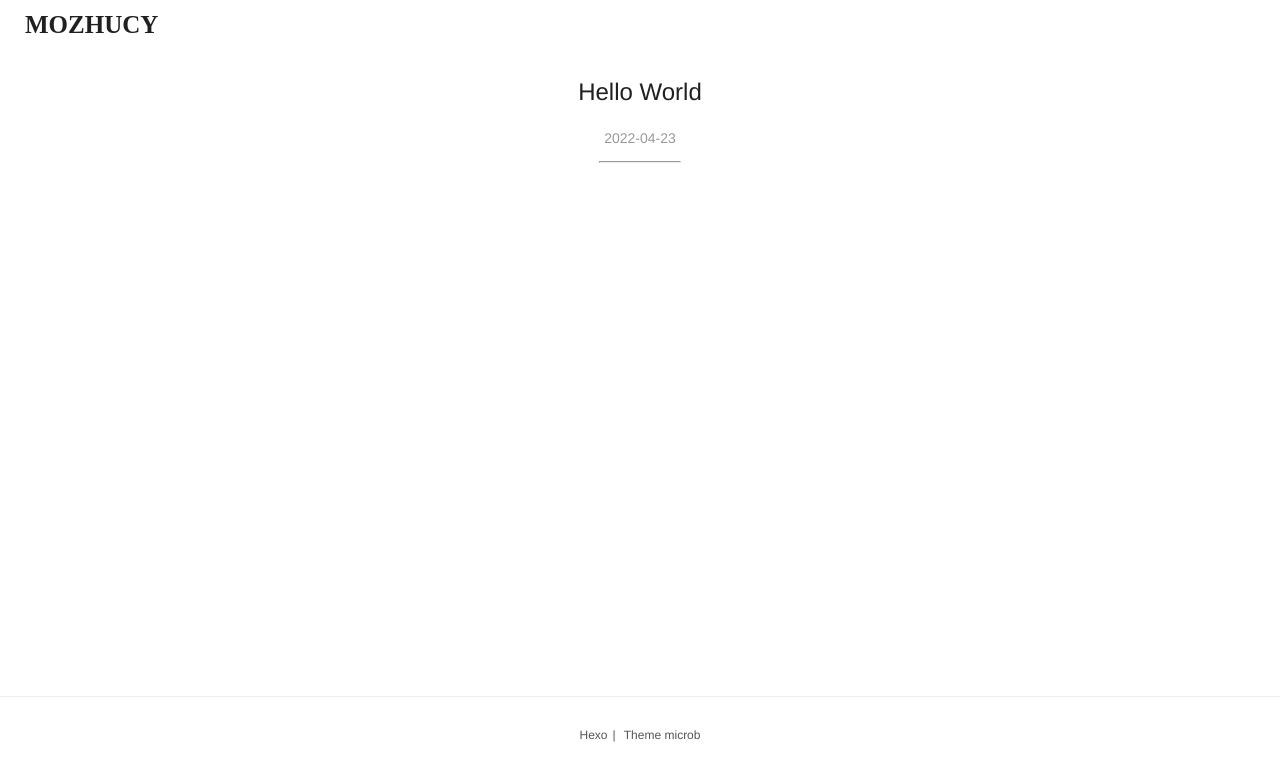
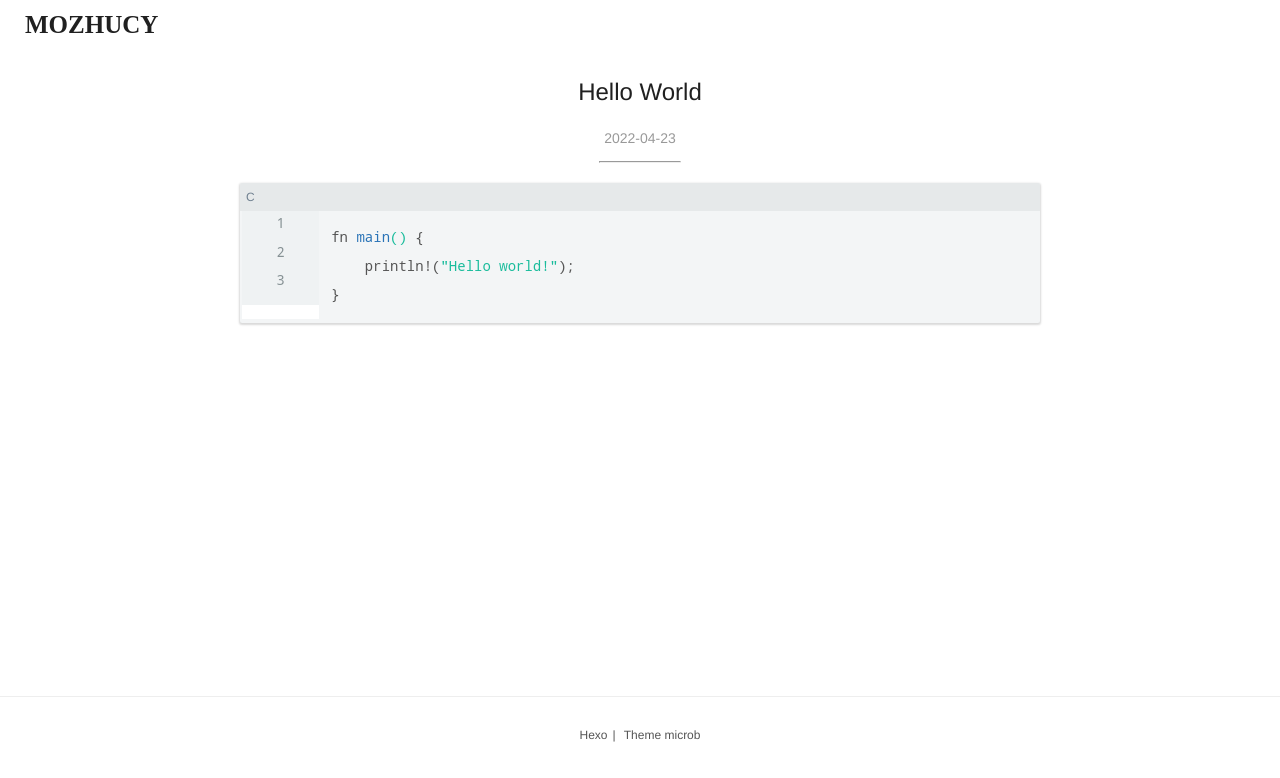
Before and after one commit to MozhuCY/mozhucy.github.io, a plain HTML site: page 2022/04/23/hello-world/index.html in a window 1280 px wide. Drawn offline with nearby package versions, Linux system fonts and the light colour scheme.

Commit message:
Site updated: 2023-02-11 20:27:06

```diff
--- a/2022/04/23/hello-world/index.html
+++ b/2022/04/23/hello-world/index.html
@@ -62,6 +62,7 @@
     <hr>
   </header>
   <div class="post-content">
+    <figure class="highlight c"><table><tr><td class="gutter"><pre><span class="line">1</span><br><span class="line">2</span><br><span class="line">3</span><br></pre></td><td class="code"><pre><span class="line">fn <span class="title function_">main</span><span class="params">()</span> &#123;</span><br><span class="line">    println!(<span class="string">&quot;Hello world!&quot;</span>);</span><br><span class="line">&#125;</span><br></pre></td></tr></table></figure>
 
 
     <!-- 显示photos -->
```
